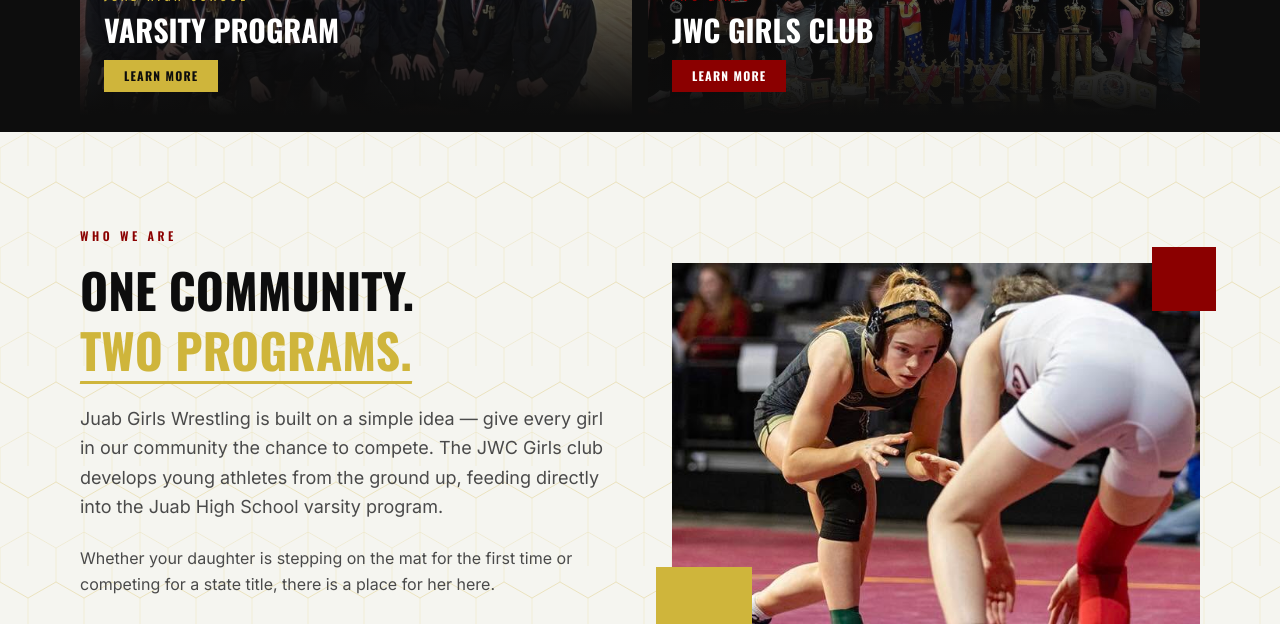
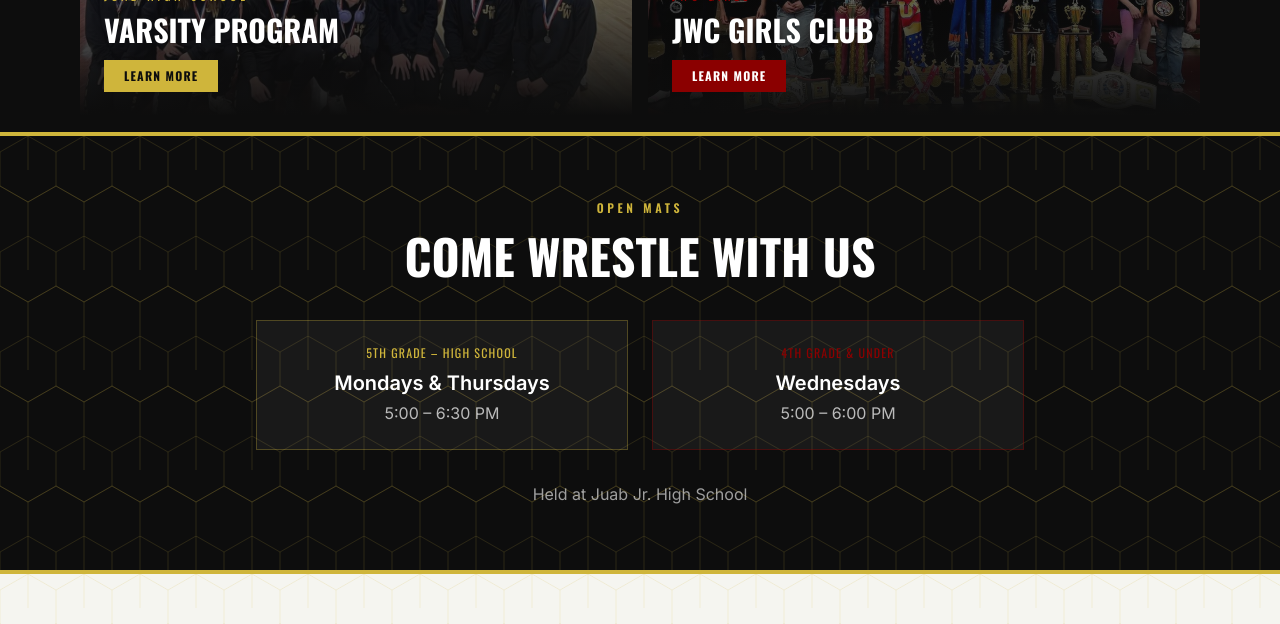
Before and after one commit to kayceea-dotcom/jwc-wrestling, a Next.js app: page / in a window 1280 px wide. Shown: the part 1020-1644 px from the top of the page. Built offline with nearby package versions, Linux system fonts and the light colour scheme.

Commit message:
Point remaining register links to ShortStoppr, add open mats schedule
Update contact page and /register page to link directly to each
program's ShortStoppr team registration page instead of placeholder
text. Add an open mats section to the homepage with practice days,
times, and grade splits.

```diff
--- a/app/contact/page.tsx
+++ b/app/contact/page.tsx
@@ -24,7 +24,7 @@
               </div>
               <div>
                 <div className="font-display text-xs tracking-widest uppercase text-gold/60 mb-1">Registration</div>
-                <a href="https://shortstoppr.com" target="_blank" rel="noopener noreferrer" className="text-white hover:text-gold transition-colors">Register at shortstoppr.com</a>
+                <a href="https://www.shortstoppr.com/register/team/e336b6a6-0e50-47c0-a41d-97eadec68c15" target="_blank" rel="noopener noreferrer" className="text-white hover:text-gold transition-colors">Register at shortstoppr.com</a>
               </div>
             </div>
           </div>
@@ -47,7 +47,7 @@
               </div>
               <div>
                 <div className="font-display text-xs tracking-widest uppercase text-gold/60 mb-1">Registration</div>
-                <a href="https://shortstoppr.com" target="_blank" rel="noopener noreferrer" className="text-white hover:text-gold transition-colors">Register at shortstoppr.com</a>
+                <a href="https://www.shortstoppr.com/register/team/365a9fbf-2251-4857-9c67-4255f040e944" target="_blank" rel="noopener noreferrer" className="text-white hover:text-gold transition-colors">Register at shortstoppr.com</a>
               </div>
             </div>
           </div>
--- a/app/page.tsx
+++ b/app/page.tsx
@@ -48,6 +48,26 @@
               <Link href="/club" className="inline-block font-display text-xs font-bold tracking-widest uppercase bg-crimson text-white px-5 py-2 hover:bg-red-800 transition-colors">Learn More</Link>
             </div>
           </div>
+        </div>
+      </section>
+
+      <section className="bg-black py-16 hive-pattern border-y-4 border-gold">
+        <div className="max-w-6xl mx-auto px-4">
+          <span className="font-display text-xs font-semibold tracking-[0.3em] uppercase text-gold block mb-4 text-center">Open Mats</span>
+          <h2 className="font-display text-4xl md:text-5xl font-bold uppercase text-white text-center mb-10">Come Wrestle With Us</h2>
+          <div className="grid md:grid-cols-2 gap-6 max-w-3xl mx-auto">
+            <div className="bg-white/5 border border-gold/30 p-6 text-center">
+              <div className="font-display text-xs tracking-widest uppercase text-gold mb-2">5th Grade – High School</div>
+              <div className="text-white text-xl font-semibold mb-1">Mondays & Thursdays</div>
+              <div className="text-white/70">5:00 – 6:30 PM</div>
+            </div>
+            <div className="bg-white/5 border border-crimson/40 p-6 text-center">
+              <div className="font-display text-xs tracking-widest uppercase text-crimson mb-2">4th Grade & Under</div>
+              <div className="text-white text-xl font-semibold mb-1">Wednesdays</div>
+              <div className="text-white/70">5:00 – 6:00 PM</div>
+            </div>
+          </div>
+          <p className="text-white/60 text-center mt-8">Held at Juab Jr. High School</p>
         </div>
       </section>
 
--- a/app/register/page.tsx
+++ b/app/register/page.tsx
@@ -7,7 +7,7 @@
         <span className="font-display text-xs tracking-[0.3em] uppercase text-gold block mb-4">Join the Team</span>
         <h1 className="font-display text-6xl font-bold uppercase text-black mb-4">Register</h1>
         <p className="text-steel text-lg max-w-2xl mb-12">
-          Registration for both programs opens this fall. Check back soon or contact us directly to get on the list early.
+          Registration for both programs is handled through ShortStoppr. Pick your program below to get started.
         </p>
 
         <div className="bg-black p-8 hive-pattern mb-12 border-l-4 border-gold">
@@ -32,11 +32,11 @@
             <div className="font-display text-xs tracking-[0.3em] uppercase text-gold mb-2">Juab High School</div>
             <h2 className="font-display text-3xl font-bold uppercase text-white mb-4">Varsity Program</h2>
             <p className="text-white/60 leading-relaxed mb-8">
-              For high school athletes competing at the varsity level. Registration links will be available here this fall.
+              For high school athletes competing at the varsity level.
             </p>
-            <div className="border border-gold/30 px-6 py-4 text-center">
-              <span className="font-display text-sm font-bold tracking-widest uppercase text-gold">Registration Opens This Fall</span>
-            </div>
+            <a href="https://www.shortstoppr.com/register/team/365a9fbf-2251-4857-9c67-4255f040e944" target="_blank" rel="noopener noreferrer" className="block border border-gold/30 px-6 py-4 text-center hover:bg-gold/10 transition-colors">
+              <span className="font-display text-sm font-bold tracking-widest uppercase text-gold">Register on ShortStoppr</span>
+            </a>
             <div className="mt-6 pt-6 border-t border-white/10 space-y-1">
               <p className="text-white/50 text-sm">Questions? Contact Billy Cox</p>
               <a href="tel:8017837978" className="block text-white hover:text-gold transition-colors text-sm">801-783-7978</a>
@@ -48,11 +48,11 @@
             <div className="font-display text-xs tracking-[0.3em] uppercase text-crimson mb-2">JWC Girls Club</div>
             <h2 className="font-display text-3xl font-bold uppercase text-white mb-4">Club Program</h2>
             <p className="text-white/60 leading-relaxed mb-8">
-              For youth athletes of all ages and experience levels. Registration links will be available here this fall.
+              For youth athletes of all ages and experience levels.
             </p>
-            <div className="border border-crimson/30 px-6 py-4 text-center">
-              <span className="font-display text-sm font-bold tracking-widest uppercase text-crimson">Registration Opens This Fall</span>
-            </div>
+            <a href="https://www.shortstoppr.com/register/team/e336b6a6-0e50-47c0-a41d-97eadec68c15" target="_blank" rel="noopener noreferrer" className="block border border-crimson/30 px-6 py-4 text-center hover:bg-crimson/10 transition-colors">
+              <span className="font-display text-sm font-bold tracking-widest uppercase text-crimson">Register on ShortStoppr</span>
+            </a>
             <div className="mt-6 pt-6 border-t border-white/10 space-y-1">
               <p className="text-white/50 text-sm">Questions? Contact KayCee Anderson</p>
               <a href="tel:8017178660" className="block text-white hover:text-gold transition-colors text-sm">801-717-8660</a>
```
